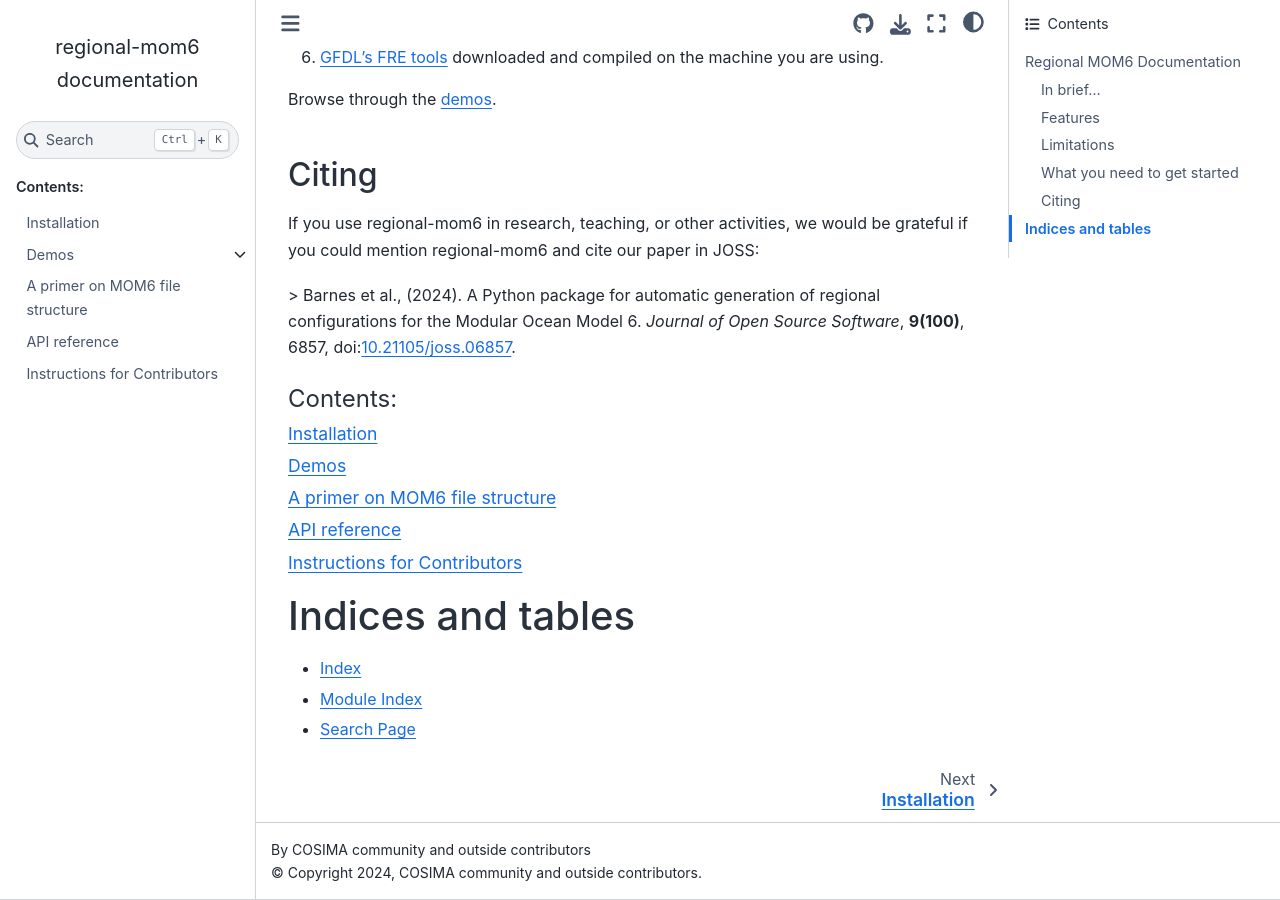
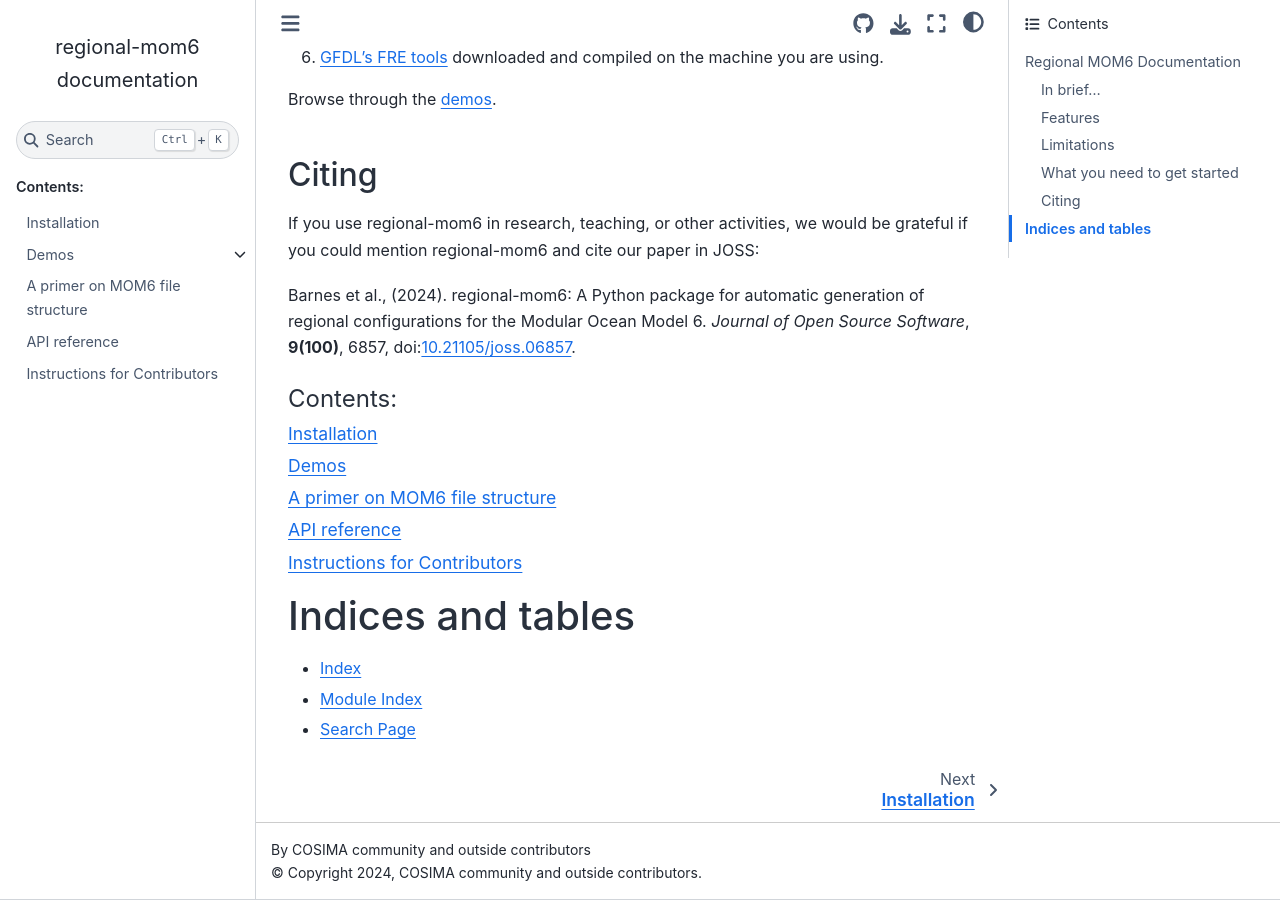
Before and after one commit to COSIMA/regional-mom6, a Sphinx documentation site: the page built from docs/index.rst, in a window 1280 px wide and 900 px high, scrolled down 1388 px. Built offline with Sphinx 7.4.7 and the Sphinx Book theme 1.1.4, drawn with Linux system fonts in a browser that asks for light colours; pages that are not in the unit, such as notebooks, are missing from menus.

```diff
--- a/docs/index.rst
+++ b/docs/index.rst
@@ -59,7 +59,7 @@ Citing
 If you use regional-mom6 in research, teaching, or other activities, we would be grateful
 if you could mention regional-mom6 and cite our paper in JOSS:
 
-> Barnes et al., (2024). A Python package for automatic generation of regional configurations for the Modular Ocean Model 6. *Journal of Open Source Software*, **9(100)**, 6857, doi:`10.21105/joss.06857 <https://doi.org/10.21105/joss.06857>`_.
+Barnes et al., (2024). regional-mom6: A Python package for automatic generation of regional configurations for the Modular Ocean Model 6. *Journal of Open Source Software*, **9(100)**, 6857, doi:`10.21105/joss.06857 <https://doi.org/10.21105/joss.06857>`_.
 
 
 .. _regional-mom6: https://github.com/COSIMA/regional-mom6
```
Also changed, not shown: README.md (+2 -2 lines).
